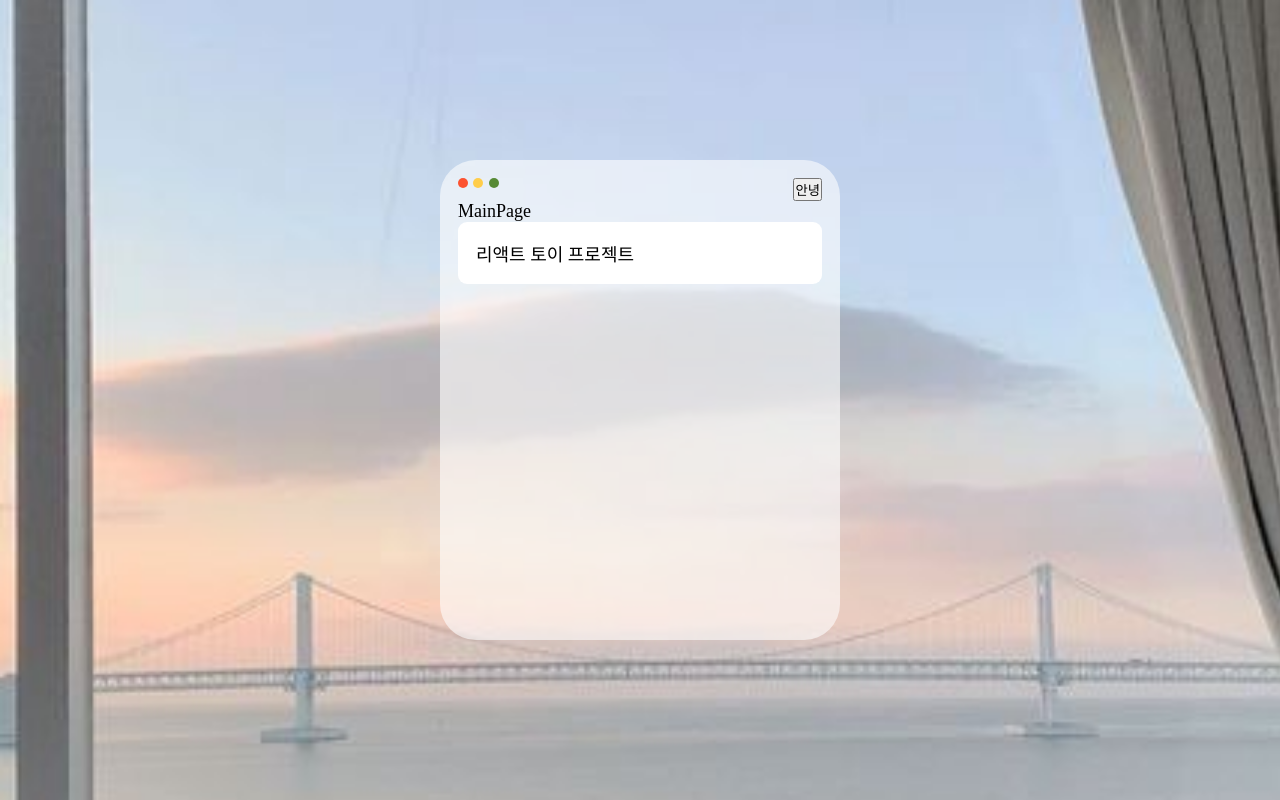
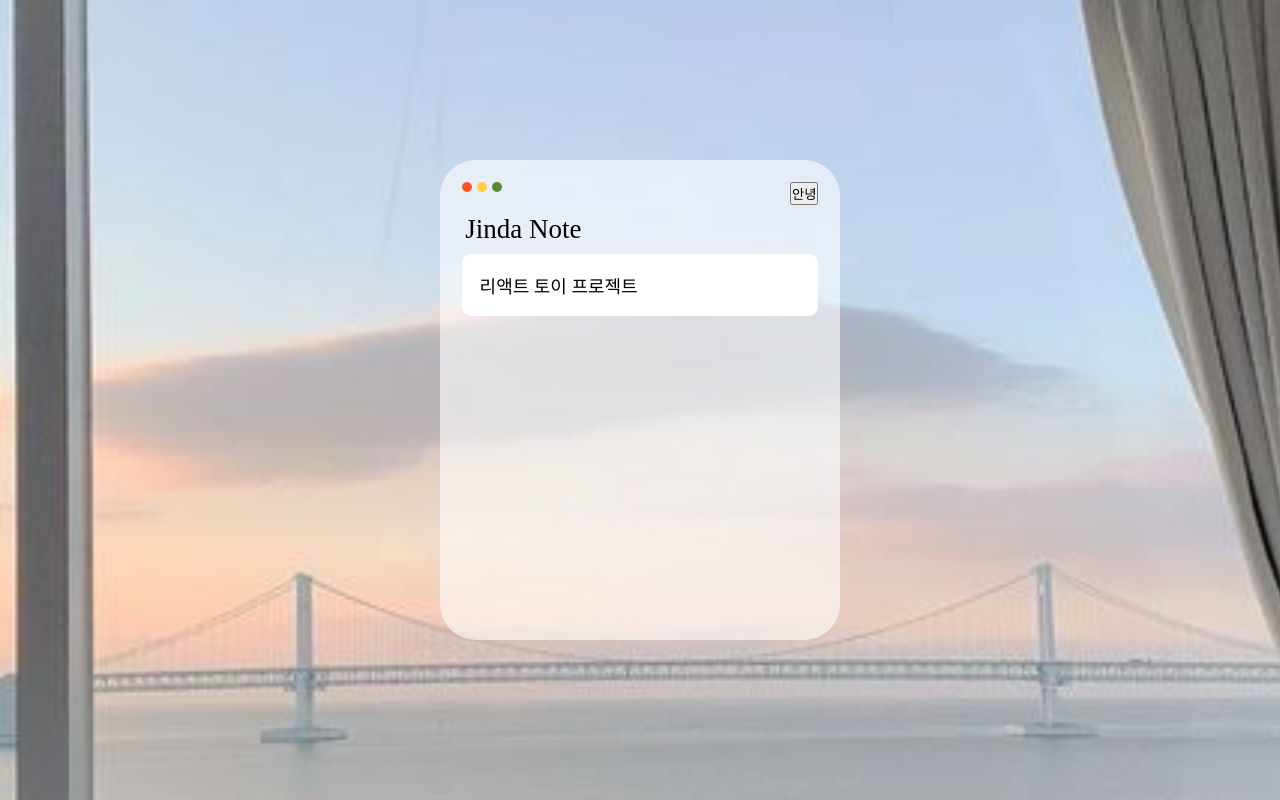
Before and after one commit to namdaeun/Client, a React (Vite) app in the folder note-app/: page / in a window 1280 px wide. Built offline with nearby package versions, Linux system fonts and the light colour scheme; a web font is replaced by a local one.

Commit message:
:sparkles: feat: header 구현

```diff
--- a/note-app/src/components/@common/ContentBox/ContentBox.tsx
+++ b/note-app/src/components/@common/ContentBox/ContentBox.tsx
@@ -15,7 +15,7 @@ const ContentBox = ({ children, styles = {}, variant = 'default' }: BoxProps) =>
       width: '50vh',
       height: '60vh',
 
-      padding: '1rem',
+      padding: '1.2rem',
       borderRadius: '2rem',
       backgroundColor: hexToRGBA({hex: theme.bgColor, opacity: 0.589}),
       color: theme.textColor,
--- a/note-app/src/pages/MainPage/MainPage.style.ts
+++ b/note-app/src/pages/MainPage/MainPage.style.ts
@@ -5,3 +5,12 @@ export const wrapper = css`
   font-weight: 400;
   font-style: normal;
 `;
+
+export const header = css`
+  font-size: 1.5rem;
+  padding: 0.5rem 0.2rem;
+`
+
+export const quote = css`
+  font-size: 1rem;
+`
--- a/note-app/src/pages/MainPage/MainPage.tsx
+++ b/note-app/src/pages/MainPage/MainPage.tsx
@@ -1,9 +1,12 @@
 import ContentBox from '../../components/@common/ContentBox/ContentBox';
-import { wrapper } from './MainPage.style';
+import * as s from './MainPage.style';
 const MainPage = () => {
   return (
     <>
-      <main css={wrapper}>MainPage</main>
+      <main css={s.wrapper}>
+        <section css={s.header}>Jinda Note</section>
+        <section css={s.quote}></section>
+      </main>
       <ContentBox variant='content'>
         리액트 토이 프로젝트
       </ContentBox>
```
